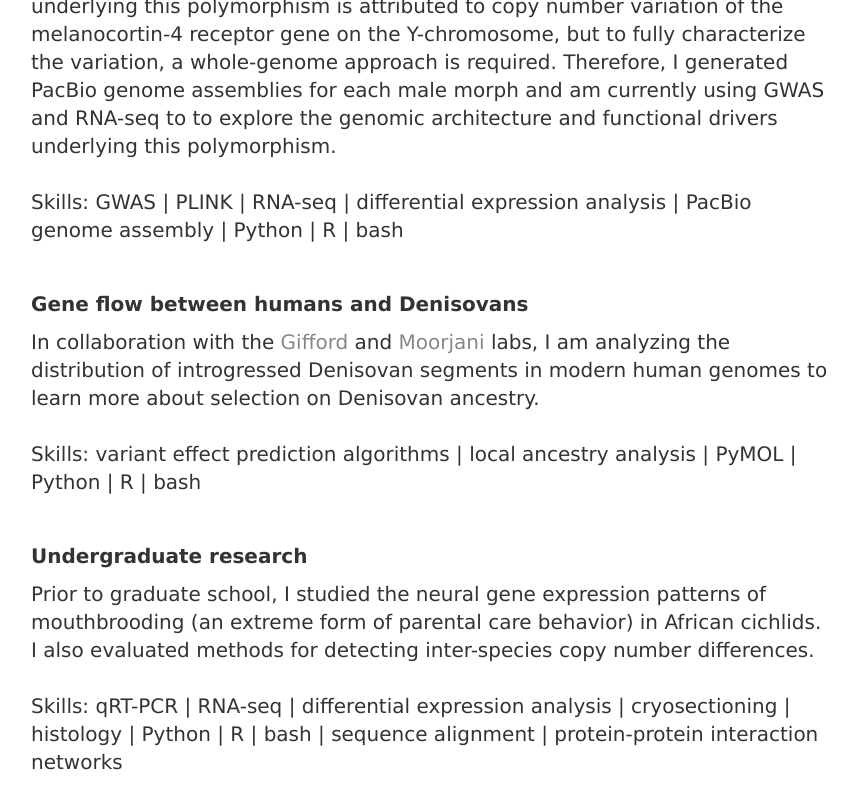
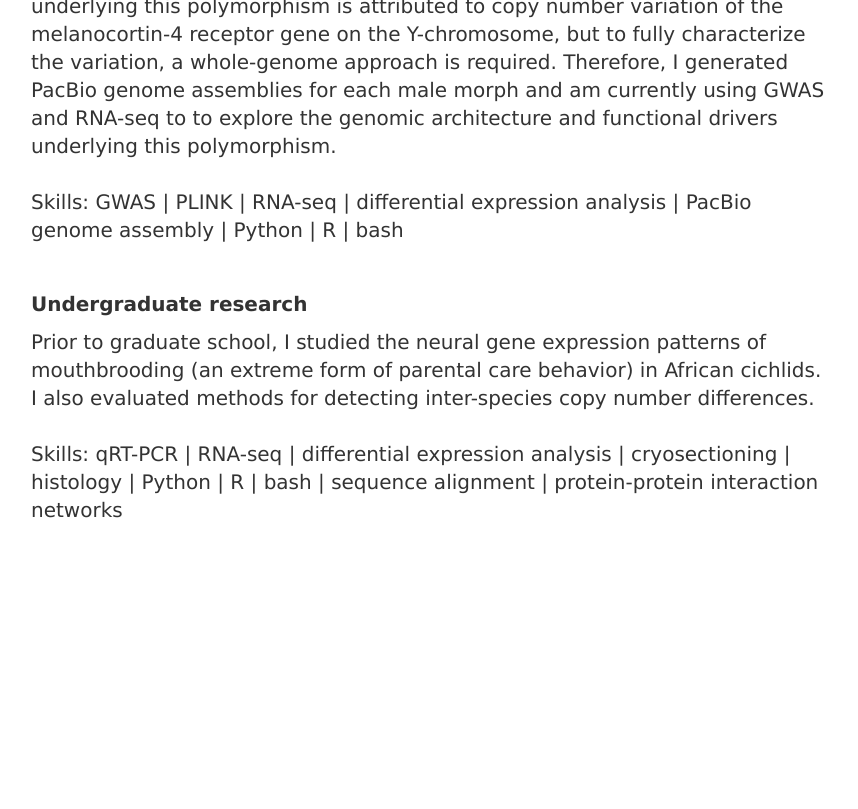
Before and after one commit to gpreising/gpreising.github.io, a Jekyll site: the page built from research/index.html, in a window 1280 px wide and 900 px high, scrolled down 1181 px. Shown: the top 809 px of the window, without its empty margins (209-1067 px from the left). Built offline with Jekyll 4.4.1, drawn with Linux system fonts in a browser that asks for light colours; after the commit the page ends 1829 px from its top, so only the background shows below that.

Commit message:
updated for 2025

```diff
--- a/research/index.html
+++ b/research/index.html
@@ -27,12 +27,6 @@ title: Gabriel A. Preising | research
 	<p>Skills: GWAS | PLINK | RNA-seq | differential expression analysis | PacBio genome assembly | Python | R | bash</p>
 	<br>
 	<br>
-	<p><strong>Gene flow between humans and Denisovans</strong></p>
-	<p>In collaboration with the <a href="https://www.caseygiffordlab.com/" target="_blank">Gifford</a> and <a href="https://moorjanilab.org/" target="_blank">Moorjani</a> labs, I am analyzing the distribution of introgressed Denisovan segments in modern human genomes to learn more about selection on Denisovan ancestry.</p>
-	<br>
-	<p>Skills: variant effect prediction algorithms | local ancestry analysis | PyMOL | Python | R | bash</p>
-	<br>
-	<br>
 	<p><strong>Undergraduate research</strong></p>
 	<p>Prior to graduate school, I studied the neural gene expression patterns of mouthbrooding (an extreme form of parental care behavior) in African cichlids. I also evaluated methods for detecting inter-species copy number differences.</p>
 	<br>
```
